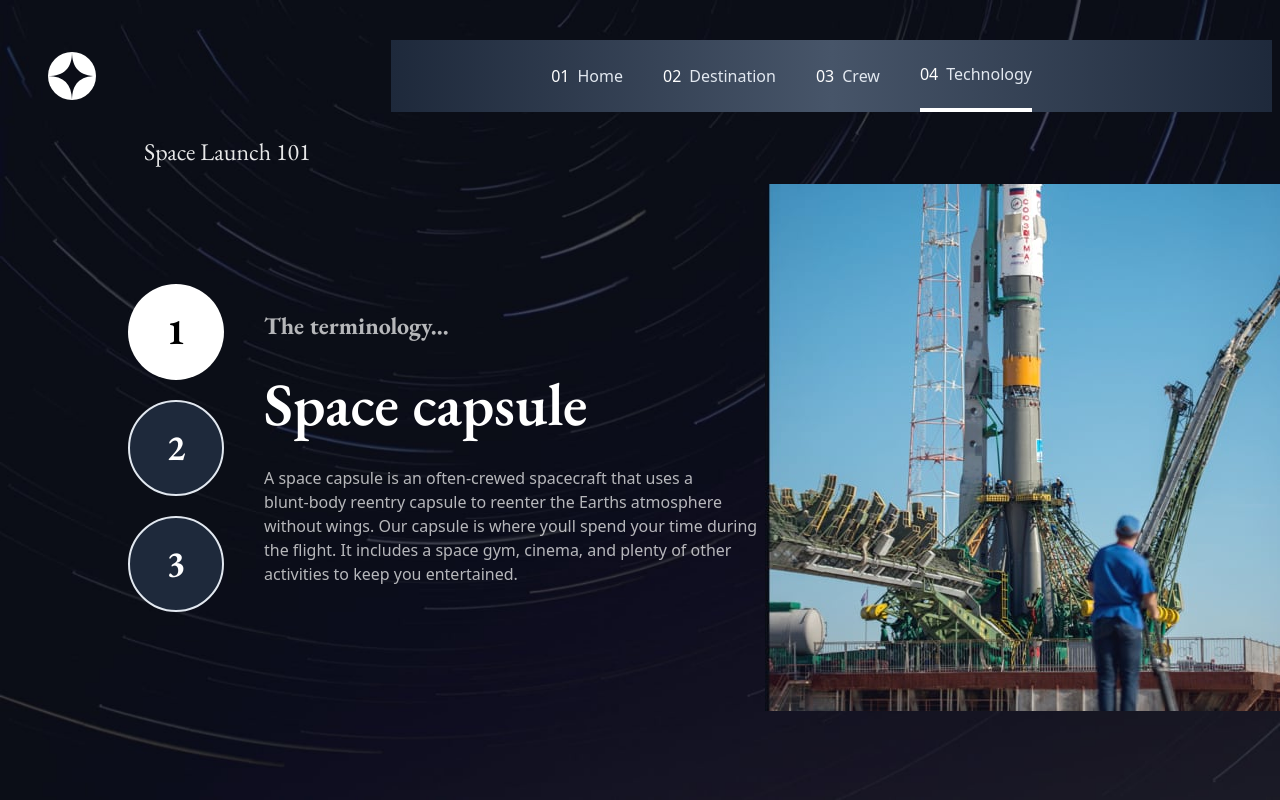
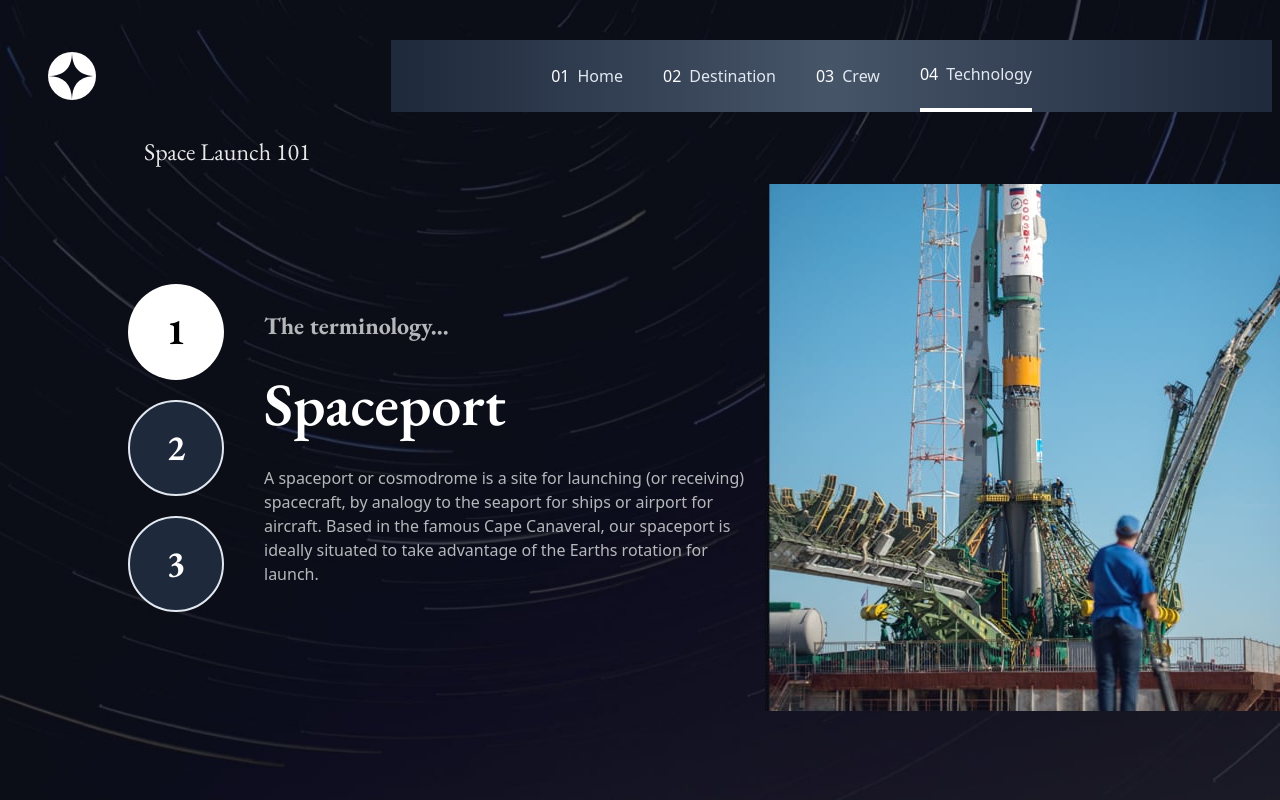
Before and after one commit to Torycd/spacetravel, a React app: page /Technology in a window 1280 px wide. Built offline with nearby package versions, Linux system fonts and the light colour scheme; the HTML template or start-up script is replaced by a standard one.

Commit message:
lets submit

```diff
--- a/src/Pages/Technology.jsx
+++ b/src/Pages/Technology.jsx
@@ -1,6 +1,26 @@
 import { NavLink, Outlet } from "react-router-dom";
+import { useLocation } from "react-router-dom";
 
 const Technology = () => {
+  const location = useLocation();
+
+  let name = "Space capsule";
+  let statement =
+    "A space capsule is an often-crewed spacecraft that uses a blunt-body reentry capsule to reenter the Earths atmospherewithout wings. Our capsule is where youll spend your time duringthe flight. It includes a space gym, cinema, and plenty of otheractivities to keep you entertained.";
+
+  if (location.pathname == "/Technology") {
+    name = "Spaceport";
+    statement =
+      "A spaceport or cosmodrome is a site for launching (or receiving) spacecraft, by analogy to the seaport for ships or airport for aircraft. Based in the famous Cape Canaveral, our spaceport is ideally situated to take advantage of the Earths rotation for launch.";
+  } else if (location.pathname == "/Technology/Capsule") {
+    name = "Space capsule";
+    statement =
+      "A space capsule is an often-crewed spacecraft that uses a blunt-body reentry capsule to reenter the Earths atmospherewithout wings. Our capsule is where youll spend your time duringthe flight. It includes a space gym, cinema, and plenty of otheractivities to keep you entertained.";
+  } else if (location.pathname == "/Technology/Vehicle") {
+    name = "Launch vehicle";
+    statement =
+      "A launch vehicle or carrier rocket is a rocket-propelled vehicle used to carry a payload from Earth's surface to space, usually to Earth orbit or beyond. Our WEB-X carrier rocket is the most powerful in operation. Standing 150 metres tall, it's quite an awe-inspiring sight on the launch pad!";
+  }
   return (
     <div className="text-white">
       <div className="my-4 ml-36">
@@ -48,17 +68,8 @@ const Technology = () => {
             <h1 className="text-2xl font-bold font-Inte opacity-70">
               The terminology...
             </h1>
-            <h2 className="text-6xl font-semibold font-Inte">Space capsule</h2>
-            <p className="right opacity-70">
-              A space capsule is an often-crewed spacecraft that uses a<br />
-              blunt-body reentry capsule to reenter the Earths atmosphere
-              <br />
-              without wings. Our capsule is where youll spend your time during
-              <br />
-              the flight. It includes a space gym, cinema, and plenty of other
-              <br />
-              activities to keep you entertained.
-            </p>
+            <h2 className="text-6xl font-semibold font-Inte">{name}</h2>
+            <p className="right opacity-70">{statement}</p>
           </div>
         </div>
         <Outlet />
```
